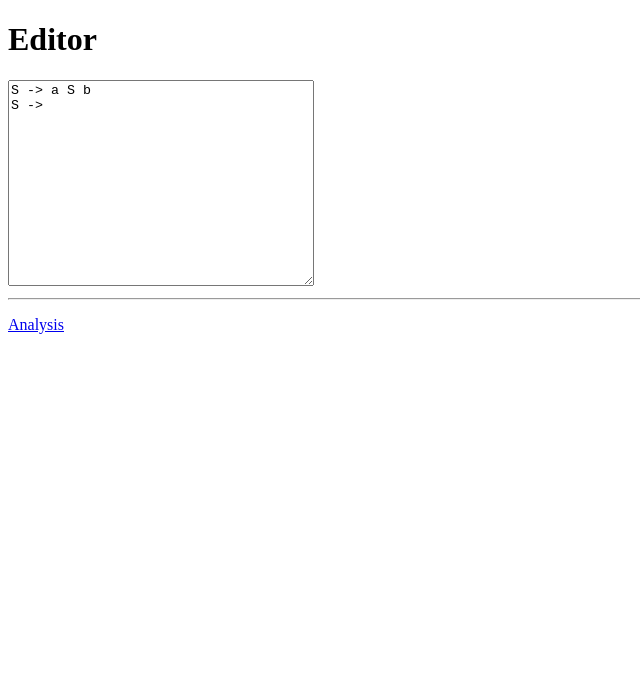
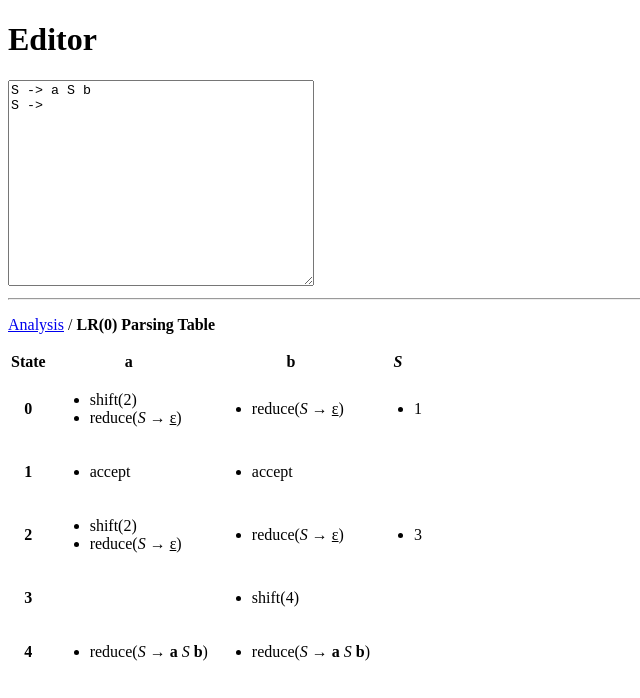
Before and after one commit to zsfelber/grammophone, a React (Create React App) app: page /lr0-table in a window 1280 px wide. Shown: the top 698 px of the page, without its empty margins (0-640 px from the left). Built offline with nearby package versions, Linux system fonts and the light colour scheme; the HTML template or start-up script is replaced by a standard one.

Commit message:
Add LR(0) Parsing Table and Automaton.

```diff
--- a/package.json
+++ b/package.json
@@ -6,7 +6,8 @@
     "react": "^16.3.1",
     "react-dom": "^16.3.1",
     "react-router-dom": "^4.2.2",
-    "react-scripts": "1.1.4"
+    "react-scripts": "1.1.4",
+    "viz.js": "^2.0.0-pre.7"
   },
   "scripts": {
     "start": "react-scripts start",
--- a/src/Analysis/Parsing.js
+++ b/src/Analysis/Parsing.js
@@ -1,4 +1,5 @@
 import React, { Component } from 'react';
+import { Link } from 'react-router-dom';
 import { formatClassification } from '../helpers';
 
 class Parsing extends Component {
@@ -25,8 +26,7 @@ class Parsing extends Component {
                 {formatClassification(classification, "lr0", "LR(0)")}
               </td>
               <td>
-                Automaton,
-                Parsing table
+                <Link to="/lr0-automaton">Automaton</Link>, <Link to="/lr0-table">Parsing table</Link>
               </td>
             </tr>
 
--- a/src/Analysis/index.js
+++ b/src/Analysis/index.js
@@ -9,8 +9,6 @@ class Analysis extends Component {
   render() {
     return (
       <div>
-        <h1>Analysis</h1>
-
         <h2>Sanity Checks</h2>
 
         <Sanity grammar={this.props.grammar} />
--- a/src/App.js
+++ b/src/App.js
@@ -1,8 +1,10 @@
 import React, { Component } from 'react';
 import { BrowserRouter as Router, Switch, Route, NavLink } from 'react-router-dom';
+import Grammar from './grammar';
 import Analysis from './Analysis';
 import Sentences from './Sentences';
-import Grammar from './grammar';
+import LR0Table from './LR0Table';
+import LR0Automaton from './LR0Automaton';
 import './App.css';
 
 const Breadcrumb = ({ path, title, isRoot }) => {
@@ -55,6 +57,8 @@ S ->`;
         <Switch>
           <Route exact path="/" render={props => (<Analysis {...props} grammar={this.state.grammar} />)} />
           <Route path="/sentences" render={props => (<Sentences {...props} grammar={this.state.grammar} />)} />
+          <Route path="/lr0-table" render={props => (<LR0Table {...props} grammar={this.state.grammar} />)} />
+          <Route path="/lr0-automaton" render={props => (<LR0Automaton {...props} grammar={this.state.grammar} />)} />
         </Switch>
       );
     }
@@ -71,6 +75,8 @@ S ->`;
           <p>
             <Breadcrumb path="/" title="Analysis" />
             <Breadcrumb path="/sentences" title="Example Sentences" />
+            <Breadcrumb path="/lr0-table" title="LR(0) Parsing Table" />
+            <Breadcrumb path="/lr0-automaton" title="LR(0) Automaton" />
           </p>
 
           {detail}
--- /dev/null
+++ b/src/Graph.js
@@ -0,0 +1,55 @@
+import React, { Component } from 'react';
+import Viz from 'viz.js';
+import worker from 'viz.js/full.js.opaque';
+
+class Graph extends Component {
+  constructor(props) {
+    super(props);
+    this.viz = new Viz({ worker });
+    this.state = {};
+    this.containerRef = React.createRef();
+  }
+
+  updateOutput() {
+    this.viz.renderSVGElement(this.props.src)
+    .then(element => {
+      this.setState({ element });
+    });
+  }
+
+  componentDidMount() {
+    this.updateOutput();
+  }
+
+  componentWillUnmount() {
+  }
+
+  componentDidUpdate(prevProps, prevState) {
+    const { src } = this.props;
+
+    // Only update output if input the relevant props changed.
+
+    if (src !== prevProps.src) {
+      this.updateOutput();
+    }
+
+    // Only change the container if the element changed and we have a reference to the container's element.
+
+    if (this.state.element !== prevState.element && this.containerRef.current) {
+      let container = this.containerRef.current;
+      while (container.firstChild) {
+        container.removeChild(container.firstChild);
+      }
+
+      if (this.state.element) {
+        this.containerRef.current.appendChild(this.state.element);
+      }
+    }
+  }
+
+  render() {
+    return <div ref={this.containerRef} />;
+  }
+}
+
+export default Graph;
--- /dev/null
+++ b/src/LR0Automaton.js
@@ -0,0 +1,38 @@
+import React, { Component } from 'react';
+import Graph from './Graph';
+import { escapeHTML, plainFormatItem } from './helpers';
+
+class LR0Automaton extends Component {
+  render() {
+    const automaton = this.props.grammar.calculate('parsing.lr.lr0_automaton');
+
+    const nodes = automaton.reduce((result, state, index) => {
+      const items = state.items.map(item => plainFormatItem(item, this.props.grammar));
+
+      result += `s${index} [label="${index} | ${items.join('\\n')}"];\n`;
+      return result;
+    }, '');
+
+    const edges = automaton.reduce((result, state, index) => {
+      for (let s in state.transitions) {
+        result += `s${index} -> s${state.transitions[s]} [label="${escapeHTML(s)}"];\n`;
+      }
+      return result;
+    }, '');
+
+    const graph = `digraph {
+graph [rankdir=LR];
+node [shape=record];
+${nodes}
+${edges}
+}`;
+
+    return (
+      <div>
+        <Graph src={graph}/>
+      </div>
+    );
+  }
+}
+
+export default LR0Automaton;
--- /dev/null
+++ b/src/LR0Table.js
@@ -0,0 +1,81 @@
+import React, { Component } from 'react';
+import { formatSymbol, formatProduction } from './helpers';
+
+class LR0Table extends Component {
+  render() {
+    const info = this.props.grammar.calculate('grammar.symbolInfo');
+    const table = this.props.grammar.calculate('parsing.lr.lr0_table');
+    const productions = this.props.grammar.calculate('grammar.productions');
+
+    const states = table.map((state, index) => {
+      const terminals = info.terminalOrder.map(symbol => {
+        const hasConflict = (typeof state.shift[symbol] === "undefined" ? 0 : 1) + state.reduce.length > 1;
+        const shiftRow = typeof state.shift[symbol] !== 'undefined' ? <li key="shift">shift({state.shift[symbol]})</li> : null;
+        const reduceRows = state.reduce.map((p, i) => {
+          if (p === -1) {
+            return <li key={`reduce-${i}`}>accept</li>;
+          } else {
+            return <li key={`reduce-${i}`}>reduce({formatProduction(productions[p], this.props.grammar)})</li>;
+          }
+        });
+
+        return (
+          <td className={hasConflict ? 'conflict' : null} key={symbol}>
+            <ul>
+              {shiftRow}
+              {reduceRows}
+            </ul>
+          </td>
+        );
+      });
+
+      const nonterminals = info.nonterminalOrder.map(symbol => {
+        return (
+          <td key={symbol}>
+            <ul>
+              {typeof state.shift[symbol] !== 'undefined' ? <li>{state.shift[symbol]}</li> : null}
+            </ul>
+          </td>
+        );
+      });
+
+      return (
+        <tr>
+          <th scope="row">{index}</th>
+          {terminals}
+          {nonterminals}
+        </tr>
+      );
+    });
+
+    return (
+      <div>
+        <table className="symbols lr0-table">
+          <colgroup>
+            <col />
+          </colgroup>
+          <colgroup className="t">
+            {info.terminalOrder.map((_, i) => <col key={`col-${i}`} />)}
+          </colgroup>
+          <colgroup className="nt">
+            {info.nonterminalOrder.map((_, i) => <col key={`col-${i}`} />)}
+          </colgroup>
+
+          <thead>
+            <tr>
+              <th>State</th>
+              {info.terminalOrder.map((symbol, i) => <th key={`t-${i}`}>{formatSymbol(symbol, this.props.grammar)}</th>)}
+              {info.nonterminalOrder.map((symbol, i) => <th key={`nt-${i}`}>{formatSymbol(symbol, this.props.grammar)}</th>)}
+            </tr>
+          </thead>
+
+          <tbody>
+            {states}
+          </tbody>
+        </table>
+      </div>
+    );
+  }
+}
+
+export default LR0Table;
--- a/src/Sentences/index.js
+++ b/src/Sentences/index.js
@@ -11,8 +11,6 @@ class Sentences extends Component {
 
     return (
       <div>
-        <h1>Example Sentences</h1>
-
         <ul>
           {sentences}
         </ul>
--- a/src/helpers.js
+++ b/src/helpers.js
@@ -91,6 +91,46 @@ export function formatClassification(classifications, name, displayName) {
   } else {
     return <span className="conflict">Not {displayName} — {classifications[name].reason}.</span>;
   }
+}
+
+export function plainFormatSymbol(symbol) {
+  if (symbol === END) {
+    return '$';
+  } else {
+    return symbol;
+  }
+}
+
+export function plainFormatItem(item, grammar) {
+  const start = grammar.calculate('grammar.start');
+  const productions = grammar.calculate('grammar.productions');
+
+  let production;
+
+  if (item.production === -1) {
+    if (item.index === 0) {
+      production = "&bull; " + plainFormatSymbol(start);
+    } else {
+      production = plainFormatSymbol(start) + " &bull;";
+    }
+  } else {
+    let symbols = productions[item.production].slice(1).map(plainFormatSymbol);
+    symbols.splice(item.index, 0, "&bull;");
+
+    production = plainFormatSymbol(productions[item.production][0]) + " &rarr; " + symbols.join(" ");
+  }
+
+  if (item.lookaheads) {
+    return "[" + production + ", " + item.lookaheads.map(plainFormatSymbol).join(" / ") + "]";
+  } else if (item.lookahead) {
+    return "[" + production + ", " + plainFormatSymbol(item.lookahead) + "]";
+  } else {
+    return production;
+  }
+}
+
+export function escapeHTML(string) {
+  return string.replace(/&/g, "&amp;").replace(/</g, "&lt;").replace(/>/g, "&gt;").replace(/"/g, "&quot;");
 }
 
 
```
Also changed, not shown: 1 other file (tests, documents, lock files or other folders).
